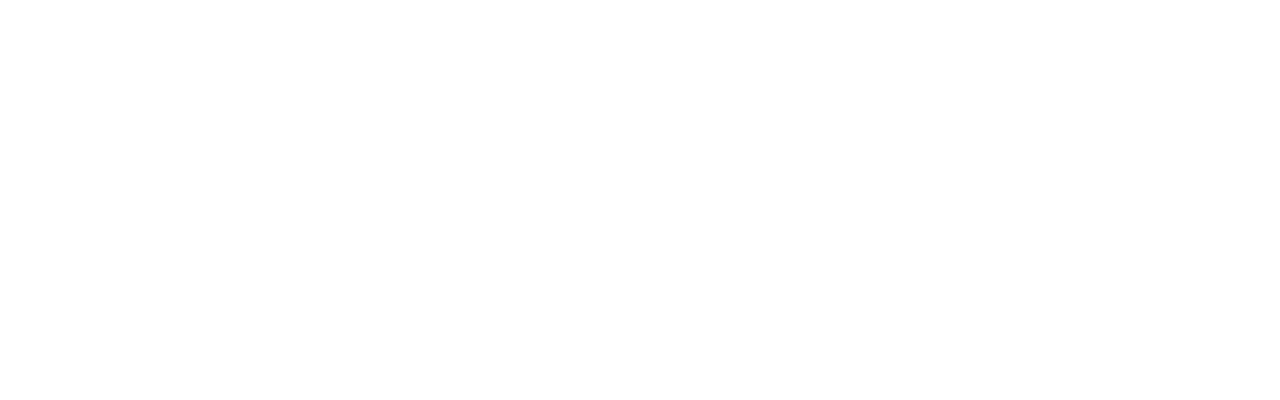
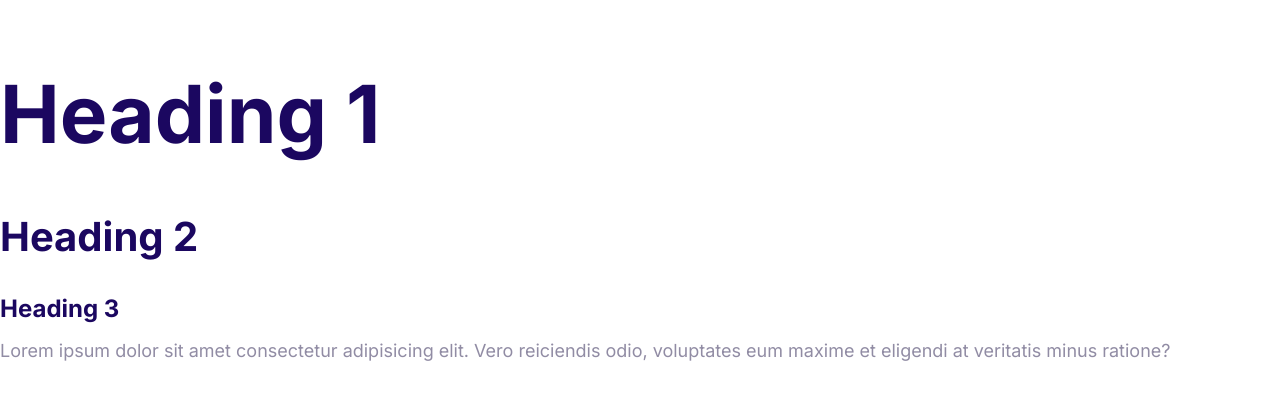
Before and after one commit to levizarini/NewCoFy, a plain HTML site: page index.html in a window 1280 px wide. Drawn offline with Linux system fonts and the light colour scheme.

Commit message:
Define the styles for the fonts.

```diff
--- a/CSS/styles.css
+++ b/CSS/styles.css
@@ -1,7 +1,53 @@
-:root{
-    --color-primary: #2584ff;
-    --color-secondary: #00d9ff;
-    --color-accent: #ff3400;
-    --color-headings: #1b0760;
-    --color-body: #918ca4;
+:root {
+  --color-primary: #2584ff;
+  --color-secondary: #00d9ff;
+  --color-accent: #ff3400;
+  --color-headings: #1b0760;
+  --color-body: #918ca4;
 }
+
+html {
+  font-size: 62.5%;
+}
+body {
+  font-family: Inter, Arial, Helvetica, sans-serif;
+  font-size: 2.4rem;
+  line-height: 1.5;
+  color: var(--color-body);
+}
+
+h1,
+h2,
+h3 {
+  color: var(--color-headings);
+  margin-bottom: 1rem;
+}
+
+h1 {
+  font-size: 7rem;
+}
+h2 {
+  font-size: 4rem;
+}
+h3 {
+  font-size: 3rem;
+}
+
+p {
+  margin-top: 0;
+}
+
+@media screen and (min-width: 1024px) {
+  body {
+    font-size: 1.8rem;
+  }
+  h1 {
+    font-size: 8rem;
+  }
+  h2 {
+    font-size: 4rem;
+  }
+  h3 {
+    font-size: 2.4rem;
+  }
+}
--- a/index.html
+++ b/index.html
@@ -1,14 +1,25 @@
 <!DOCTYPE html>
 <html lang="en">
-<head>
-    <meta charset="UTF-8">
-    <meta name="viewport" content="width=device-width, initial-scale=1.0">
+  <head>
+    <meta charset="UTF-8" />
+    <meta name="viewport" content="width=device-width, initial-scale=1.0" />
     <title>Document</title>
-    <link rel="stylesheet" href="CSS/normalize.css">
-    <link rel="stylesheet" href="CSS/styles.css">
+    <link rel="preconnect" href="https://fonts.gstatic.com" />
+    <link
+      href="https://fonts.googleapis.com/css2?family=Inter:wght@400;700&display=swap"
+      rel="stylesheet"
+    />
 
-</head>
-<body>
-
-</body>
+    <link rel="stylesheet" href="CSS/normalize.css" />
+    <link rel="stylesheet" href="CSS/styles.css" />
+  </head>
+  <body>
+    <h1>Heading 1</h1>
+    <h2>Heading 2</h2>
+    <h3>Heading 3</h3>
+    <p>
+      Lorem ipsum dolor sit amet consectetur adipisicing elit. Vero reiciendis
+      odio, voluptates eum maxime et eligendi at veritatis minus ratione?
+    </p>
+  </body>
 </html>
```
